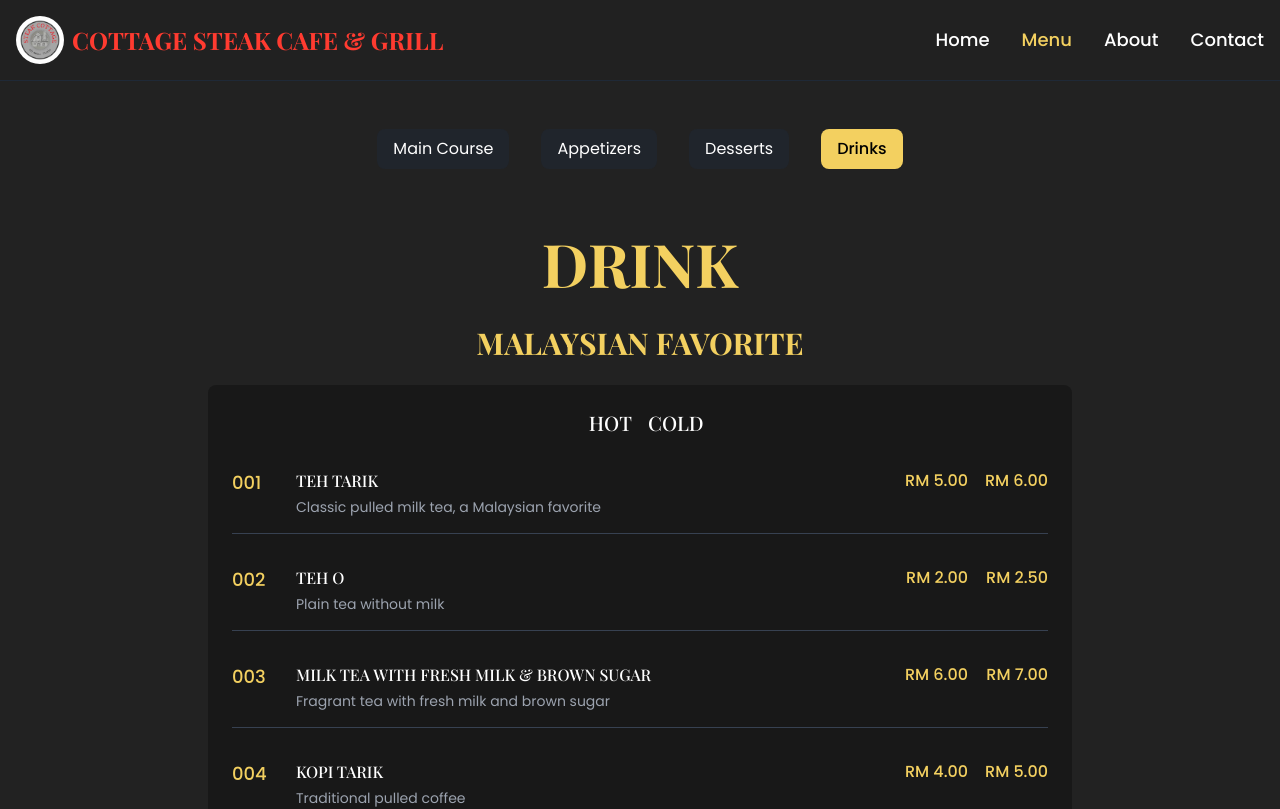
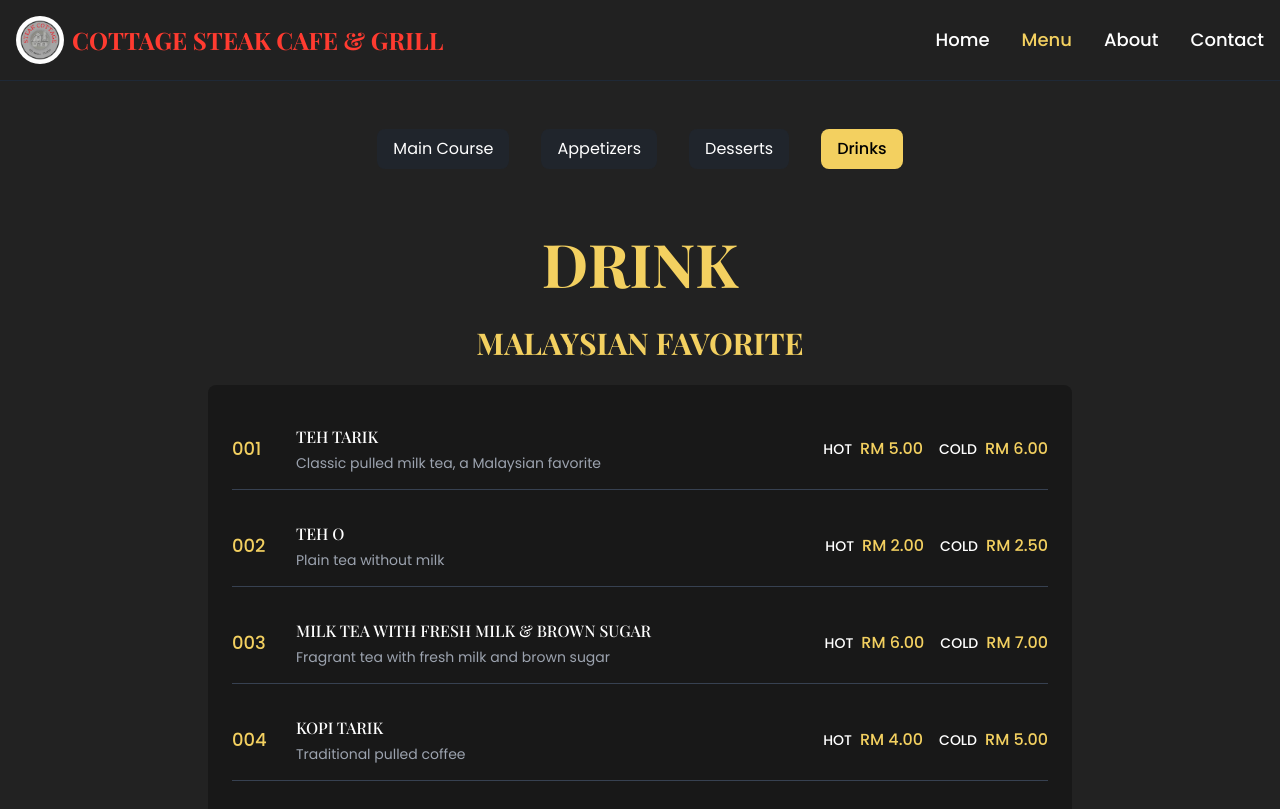
Before and after one commit to RamananSarathy/Tasty-Steak-Cottage, a React (Vite) app: page /menu/drinks in a window 1280 px wide. Shown: the top 809 px of the page. Built offline with nearby package versions, Linux system fonts and the light colour scheme.

Commit message:
Fix: Drinks menu layout
Move HOT and COLD labels to the right.

```diff
--- a/src/pages/menu/DrinksMenu.tsx
+++ b/src/pages/menu/DrinksMenu.tsx
@@ -11,18 +11,9 @@ const DrinksMenu = () => {
         <h2 className="text-3xl font-bold text-restaurant-gold mb-6 text-center">MALAYSIAN FAVORITE</h2>
 
         <div className="bg-black/30 rounded-lg p-6 mb-8">
-          <div className="grid grid-cols-2 gap-4 mb-4">
-            <div className="text-right">
-              <h3 className="text-xl font-medium text-white">HOT</h3>
-            </div>
-            <div className="text-left">
-              <h3 className="text-xl font-medium text-white">COLD</h3>
-            </div>
-          </div>
-
           <div className="space-y-4">
             {malaysianDrinks.map((item) => (
-              <div key={item.id} className="flex items-start py-4 border-b border-gray-700">
+              <div key={item.id} className="flex items-center py-4 border-b border-gray-700">
                 <div className="text-restaurant-gold font-medium text-lg w-16">{item.id}</div>
                 <div className="flex-grow pr-4">
                   <h4 className="font-medium text-white">{item.name}</h4>
@@ -30,11 +21,23 @@ const DrinksMenu = () => {
                     <p className="text-sm text-gray-400 mt-1">{item.description}</p>
                   )}
                 </div>
-                <div className="text-right min-w-[80px] text-restaurant-gold font-medium">
-                  {item.hotPrice && `RM ${item.hotPrice.toFixed(2)}`}
-                </div>
-                <div className="text-right min-w-[80px] text-restaurant-gold font-medium">
-                  {item.coldPrice && `RM ${item.coldPrice.toFixed(2)}`}
+                <div className="flex items-center space-x-4">
+                  <div className="text-right min-w-[80px] text-restaurant-gold font-medium">
+                    {item.hotPrice && (
+                      <div className="flex items-center">
+                        <span className="mr-2 text-sm text-white">HOT</span>
+                        RM {item.hotPrice.toFixed(2)}
+                      </div>
+                    )}
+                  </div>
+                  <div className="text-right min-w-[80px] text-restaurant-gold font-medium">
+                    {item.coldPrice && (
+                      <div className="flex items-center">
+                        <span className="mr-2 text-sm text-white">COLD</span>
+                        RM {item.coldPrice.toFixed(2)}
+                      </div>
+                    )}
+                  </div>
                 </div>
               </div>
             ))}
```
